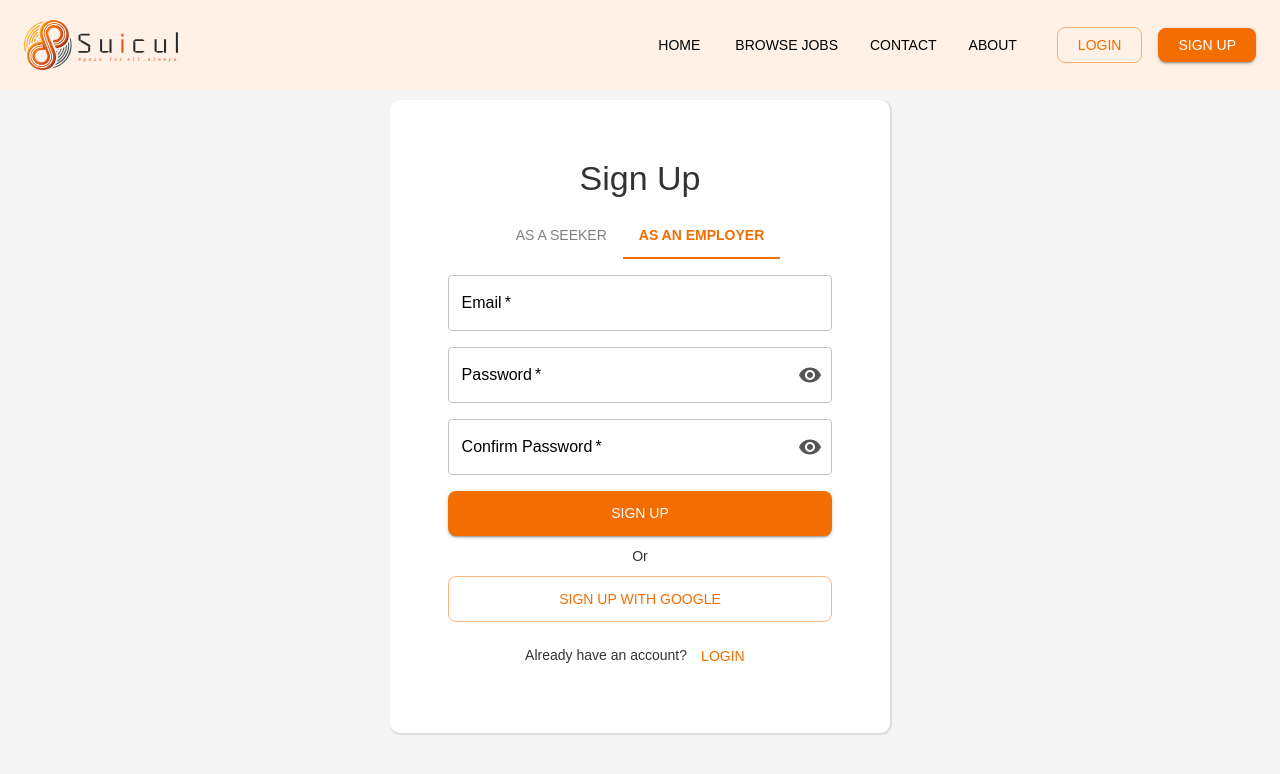
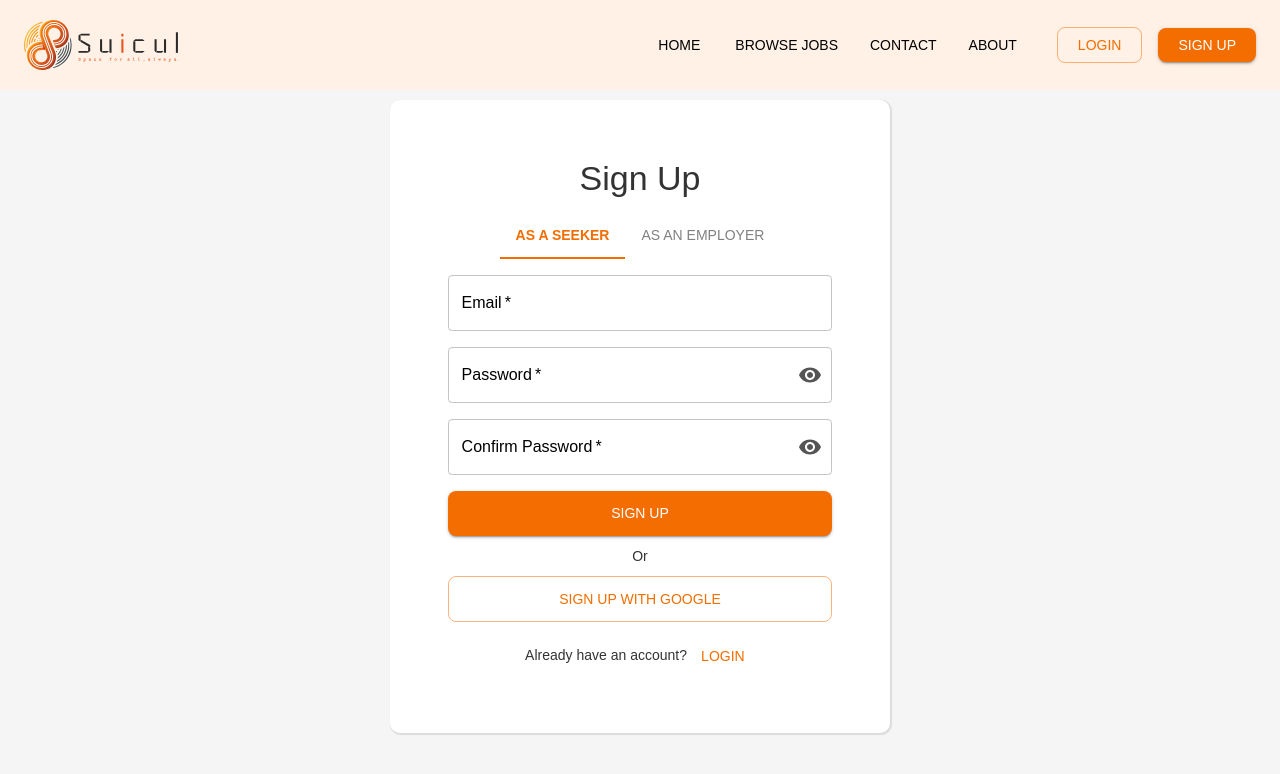
Before and after one commit to Mapcey/job-portal-frontend-v2, a React (Vite) app: page /signup in a window 1280 px wide. Shown: the top 774 px of the page. Built offline with nearby package versions, Linux system fonts and the light colour scheme; no server answers.

Commit message:
Fix tab index and add email to signup payload
Initial tab selection is set to 0 instead of 1. The signup payload now includes the user's email, and navigation to seeker registration is triggered after successful signup.

```diff
--- a/src/pages/SignupPage.tsx
+++ b/src/pages/SignupPage.tsx
@@ -12,7 +12,7 @@ import {
   Tab,
   Tabs,
 } from "@mui/material";
-import { Visibility, VisibilityOff } from "@mui/icons-material";
+import { Email, Visibility, VisibilityOff } from "@mui/icons-material";
 import ErrorOutlineIcon from "@mui/icons-material/ErrorOutline";
 
 import {
@@ -32,7 +32,7 @@ import { signupSeeker } from "../services/APIs/APIs";
 import { signupEmployer } from "../services/APIs/APIs";
 
 const SignupPage = () => {
-  const [selectedTab, setSelectedTab] = useState(1);
+  const [selectedTab, setSelectedTab] = useState(0);
 
   const [email, setEmail] = useState("");
   const [password, setPassword] = useState("");
@@ -85,14 +85,16 @@ const SignupPage = () => {
 
       const userPayload = {
         ContactNo: "12345",
+        Email: firebaseEmail,
       };
 
       if (selectedTab === 0) {
         const response = await signupSeeker(userPayload);
         console.log(response);
-        if (response.FirebaseUID == uid) {
+        if (response) {
           console.log("Signup success");
           setUserRoleAndInfo("seeker", response);
+          navigate("/seeker/register");
         }
       } else {
         const response = await signupEmployer(userPayload);
```
